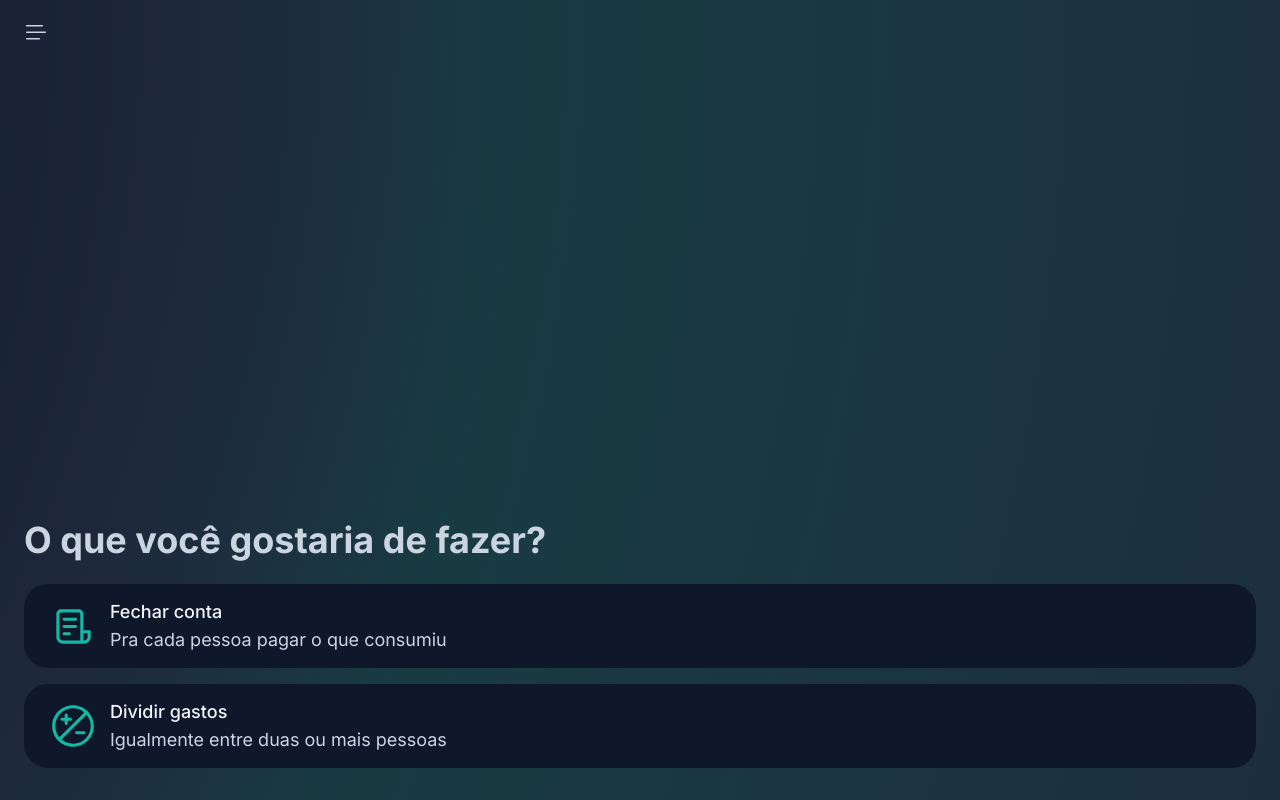
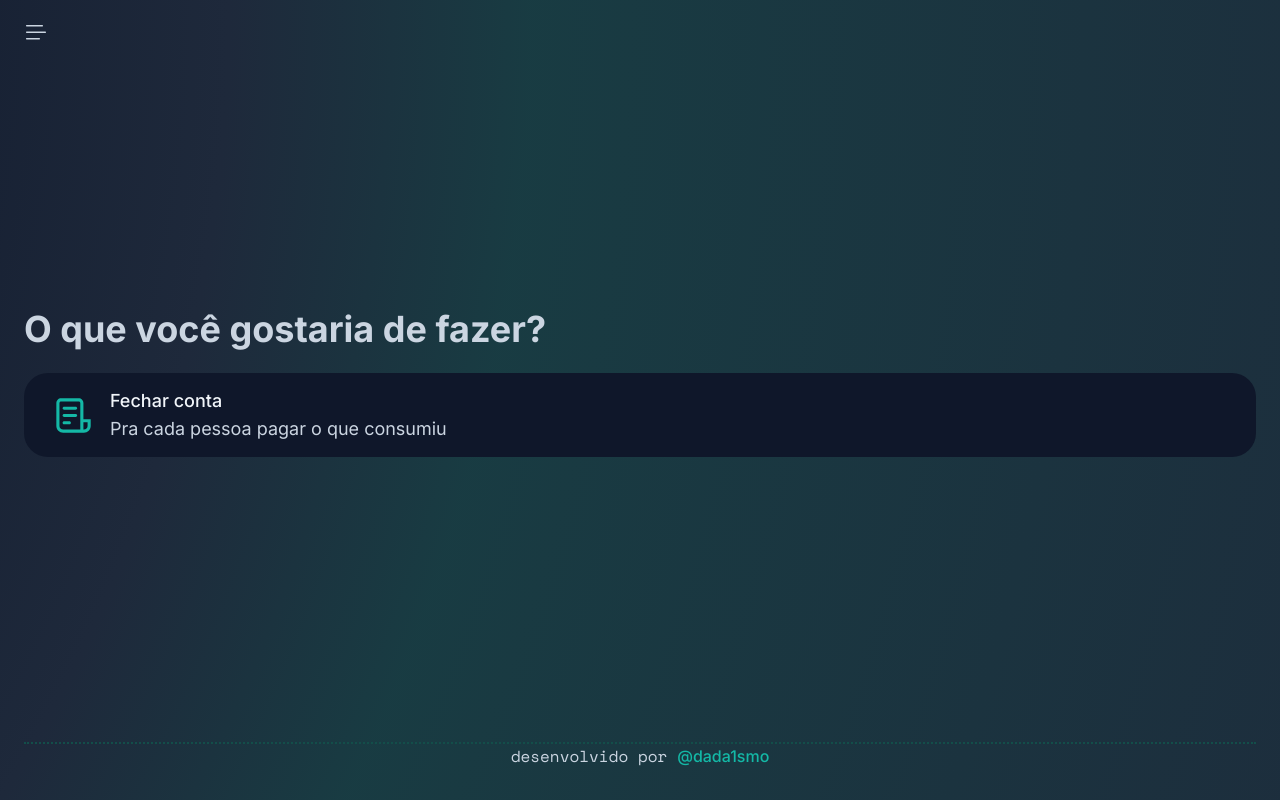
Before and after one commit to dada1smo/qites-v2, a Next.js app: page / in a window 1280 px wide. Built offline with nearby package versions, Linux system fonts and the light colour scheme.

Commit message:
feat: Adds signature

```diff
--- a/app/como-funciona/page.tsx
+++ b/app/como-funciona/page.tsx
@@ -53,8 +53,8 @@ const About: FunctionComponent = () => {
       </div>
       <Typography
         as="p"
-        variant="p"
-        className="font-mono border-dotted border-t-2 border-t-teal-900"
+        variant="small"
+        className="font-mono border-dotted border-t-2 border-t-teal-900 text-center"
       >
         desenvolvido por{' '}
         <Button
--- a/app/page.tsx
+++ b/app/page.tsx
@@ -1,10 +1,12 @@
+import Button from '@/src/ui/components/Button';
 import LinkCard from '@/src/ui/components/LinkCard';
 import Typography from '@/src/ui/components/Typography';
 import Image from 'next/image';
 
 export default function Home() {
   return (
-    <main className="pt-6 pb-8 px-6 flex flex-col items-stretch justify-end h-[100dvh]">
+    <main className="pt-6 pb-8 px-6 flex flex-col items-stretch justify-center h-[100dvh]">
+      <div className="flex flex-col grow justify-center">
         <Typography as="h1" variant="h1">
           O que você gostaria de fazer?
         </Typography>
@@ -15,13 +17,31 @@ export default function Home() {
             iconSrc="/receipt.svg"
             href="/conta"
           />
-        <LinkCard
+          {/* <LinkCard
             title="Dividir gastos"
             description="Igualmente entre duas ou mais pessoas"
             iconSrc="/split.svg"
             href=""
+          /> */}
+        </div>
+      </div>
+      <Typography
+        as="p"
+        variant="small"
+        className="font-mono border-dotted border-t-2 border-t-teal-900 text-center"
+      >
+        desenvolvido por{' '}
+        <Button
+          label="@dada1smo"
+          type="button"
+          color="basic"
+          padding="clear"
+          size="md"
+          link={{
+            href: 'https://github.com/dada1smo',
+          }}
         />
-      </div>
+      </Typography>
     </main>
   );
 }
```
Lines whose indentation alone changed are shown as unchanged.
